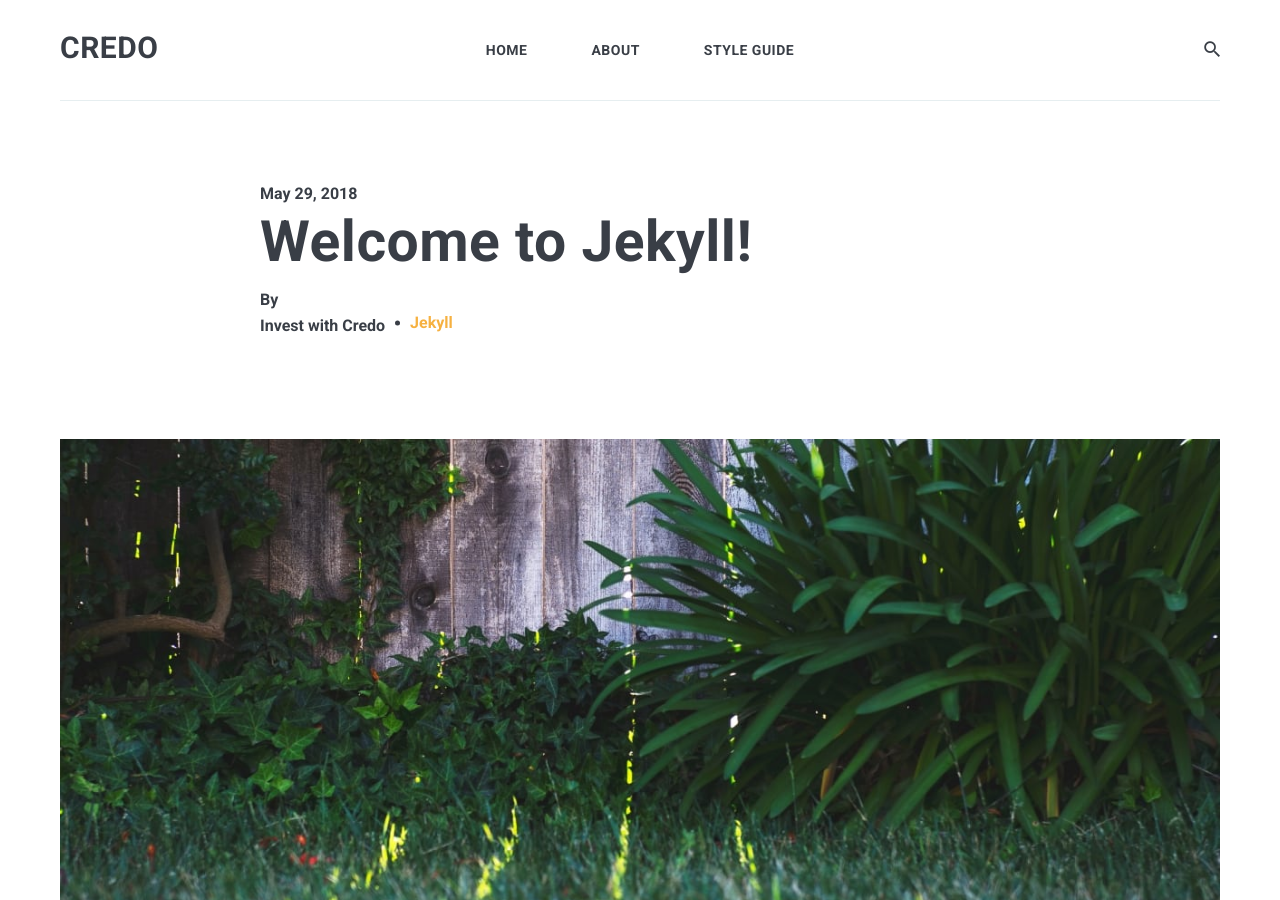
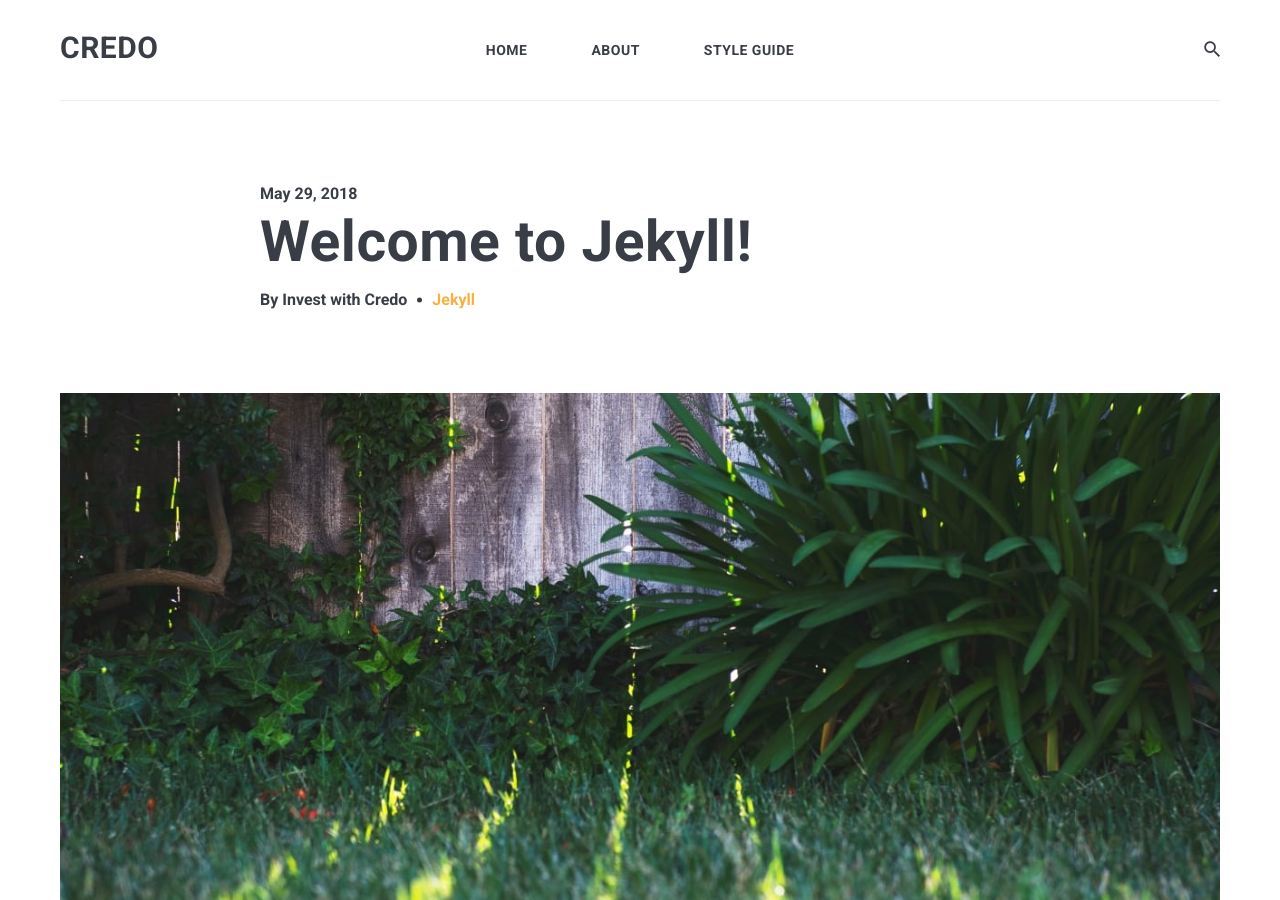
Before and after one commit to investwithcredo/investwithcredo.com, a Jekyll site: the page built from _posts/2018-05-29-welcome-to-jekyll.markdown, in a window 1280 px wide and 900 px high. Built offline with Jekyll 4.4.1, drawn with Linux system fonts in a browser that asks for light colours; nearby versions of some CDN libraries; some of the changed lines change nothing that is shown.

Commit message:
Update post.html

```diff
--- a/_layouts/post.html
+++ b/_layouts/post.html
@@ -13,8 +13,7 @@ layout: default
 
         <div class="post__info">
           <div class="post__author">
-            <span>By</span>
-            <p>{{site.data.settings.author.name}}</p>
+            <span>By {{site.data.settings.author.name}}</span>
           </div>
 
           {% if page.tags.size >= 1 %}
```
